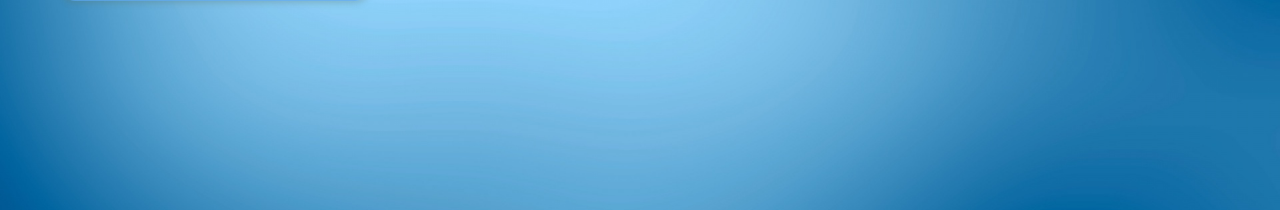
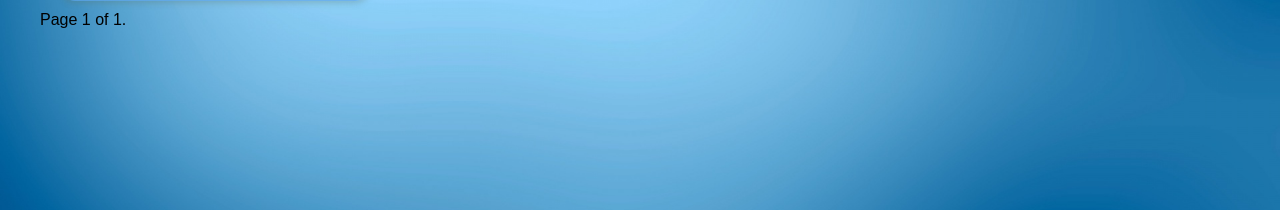
Before and after one commit to Funcrow1349/bg_tourism_guide, a Django app: page /articles/ in a window 1280 px wide. Shown: the part 419-629 px from the top of the page. Run offline with Django 4.2, Linux system fonts and the light colour scheme; tables that the repository leaves empty hold one stand-in row (values such as "Sample post"); grey boxes marked "Sample" are stand-in pictures.

Commit message:
Initial commit

```diff
--- a/templates/common/browse_articles.html
+++ b/templates/common/browse_articles.html
@@ -28,5 +28,25 @@
                 </div>
             {% endfor %}
         </section>
+
+         <!-- Pagination controls -->
+    <div class="pagination">
+        <span class="step-links">
+            {% if articles.has_previous %}
+                <a href="?page=1">&laquo; first</a>
+                <a href="?page={{ articles.previous_page_number }}">previous</a>
+            {% endif %}
+
+            <span class="current">
+                Page {{ articles.number }} of {{ articles.paginator.num_pages }}.
+            </span>
+
+            {% if articles.has_next %}
+                <a href="?page={{ articles.next_page_number }}">next</a>
+                <a href="?page={{ articles.paginator.num_pages }}">last &raquo;</a>
+            {% endif %}
+        </span>
+    </div>
+
     {% endif %}
 {% endblock %}
```
Also changed, not shown: templates/articles/article_details.html (+7 -6 lines).
